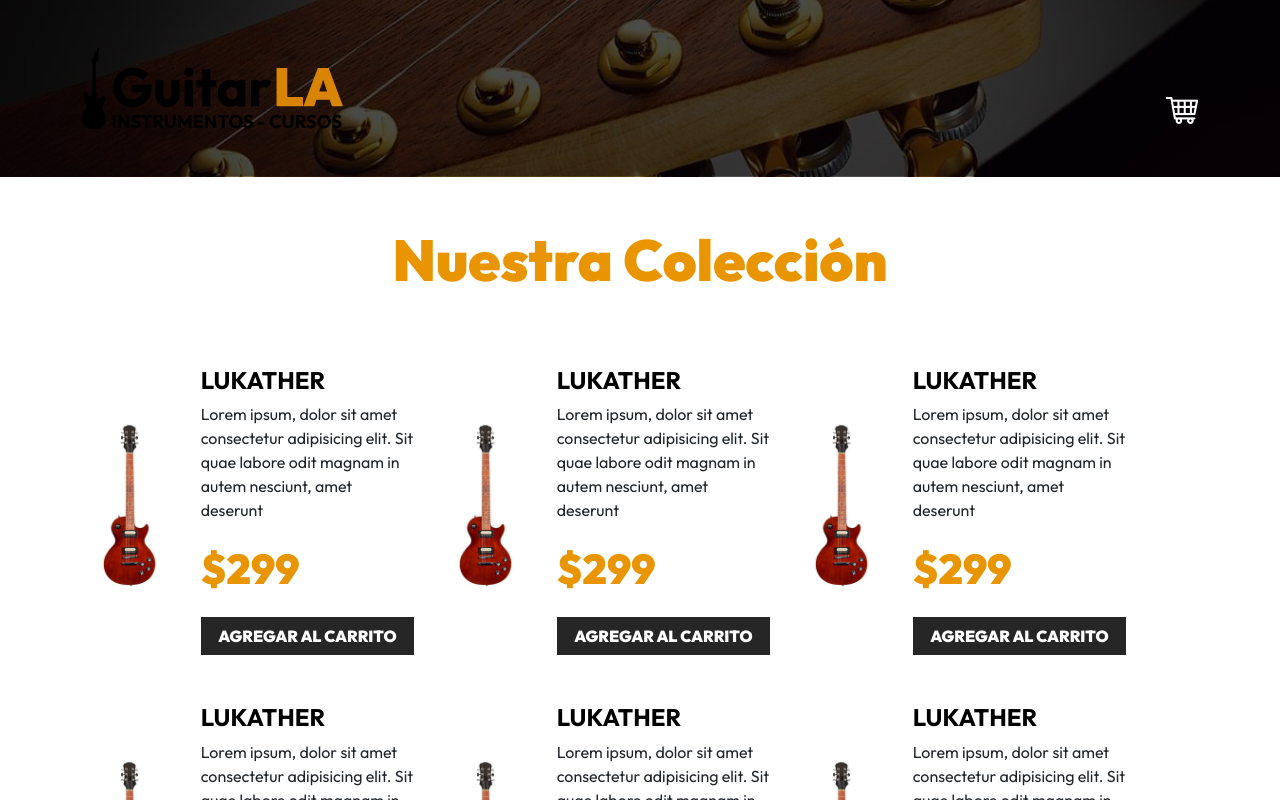
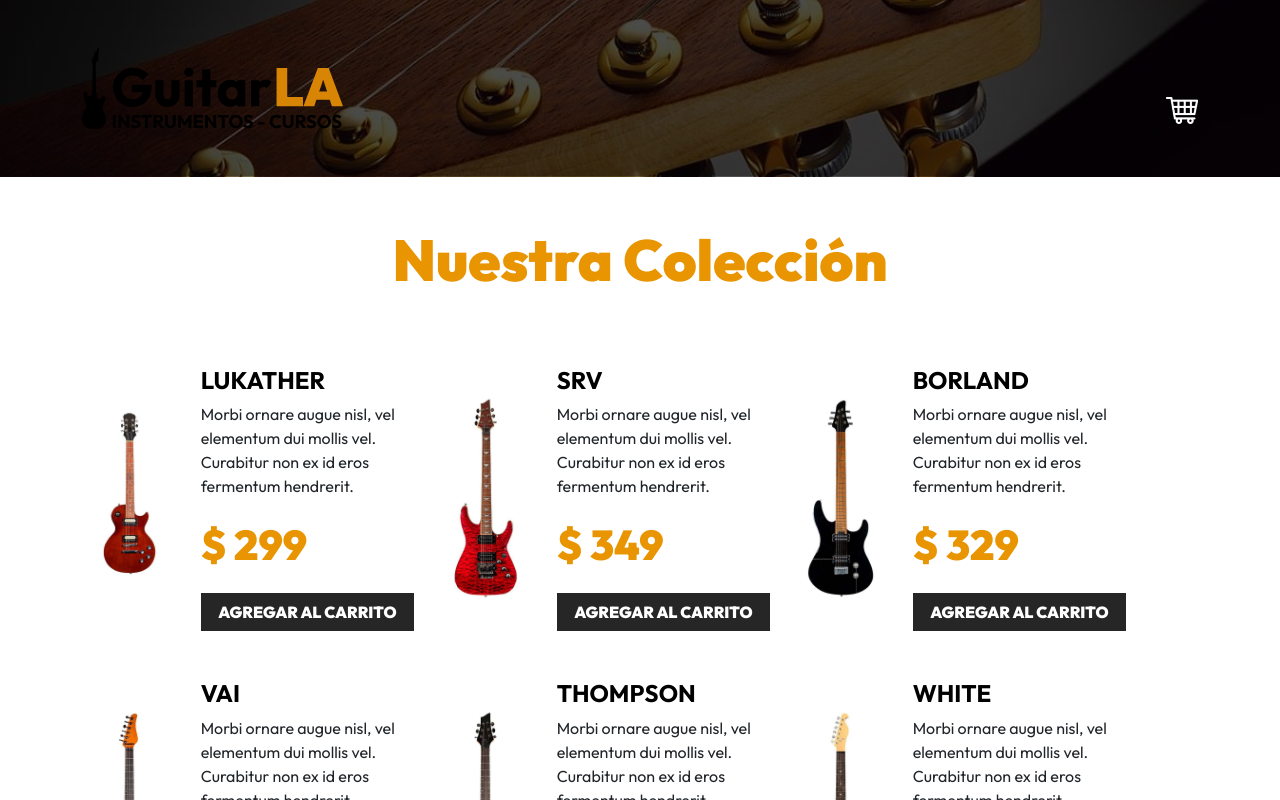
Before and after one commit to SteephCx/guitarla, a React (Vite) app: page / in a window 1280 px wide. Shown: the top 800 px of the page. Built offline with nearby package versions, Linux system fonts and the light colour scheme.

Commit message:
State a carrito de compras

```diff
--- a/src/App.jsx
+++ b/src/App.jsx
@@ -5,7 +5,7 @@
 
 function App() {
  const [data , setData] = useState(db)
-
+ const [cart, setCart]= useState([])
 
 /*
 es una manera de hacero desde una api
@@ -25,12 +25,17 @@
 
             <div className="row mt-5">
 
-              {data.map(() => (
+            {data.map((guitar) => (
 
-                <Guitar/>
+                <Guitar
+                key={guitar.id}
+                  guitar={guitar}
+                  cart={cart}
+                  setCart={setCart}
 
-              )
-            )}
+                />
+            ))}
+
 
 
 
--- a/src/Components/Guitar.jsx
+++ b/src/Components/Guitar.jsx
@@ -1,20 +1,24 @@
-export default function Guitar() {
+export default function Guitar({guitar,cart,setCart}) {
 
-
+const {id, name, image, description, price } = guitar
+const handleClick = (guitar) =>{
+    setCart([...cart,guitar])
+}
 
     return(
 
         <div className="col-md-6 col-lg-4 my-4 row align-items-center">
                 <div className="col-4">
-                    <img className="img-fluid" src="./public/img/guitarra_01.jpg" alt="imagen guitarra" />
+                    <img className="img-fluid" src={`/img/${image}.jpg`} alt="imagen guitarra" />
                 </div>
                 <div className="col-8">
-                    <h3 className="text-black fs-4 fw-bold text-uppercase">Lukather</h3>
-                    <p>Lorem ipsum, dolor sit amet consectetur adipisicing elit. Sit quae labore odit magnam in autem nesciunt, amet deserunt</p>
-                    <p className="fw-black text-primary fs-3">$299</p>
+                    <h3 className="text-black fs-4 fw-bold text-uppercase">{name}</h3>
+                    <p>{description}</p>
+                    <p className="fw-black text-primary fs-3">$ {price}</p>
                     <button
                         type="button"
                         className="btn btn-dark w-100"
+                        onClick={() => handleClick(guitar)}
                     >Agregar al Carrito</button>
                 </div>
             </div>
```
